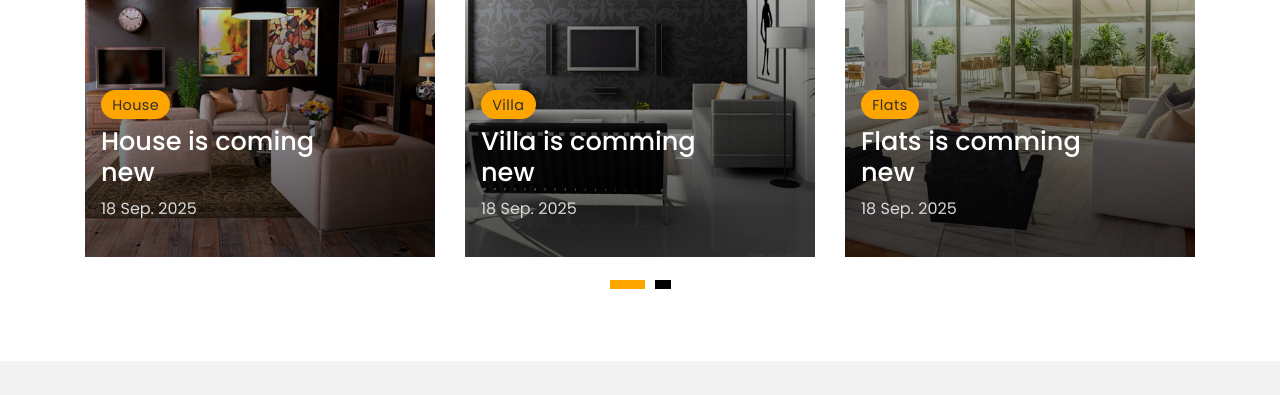
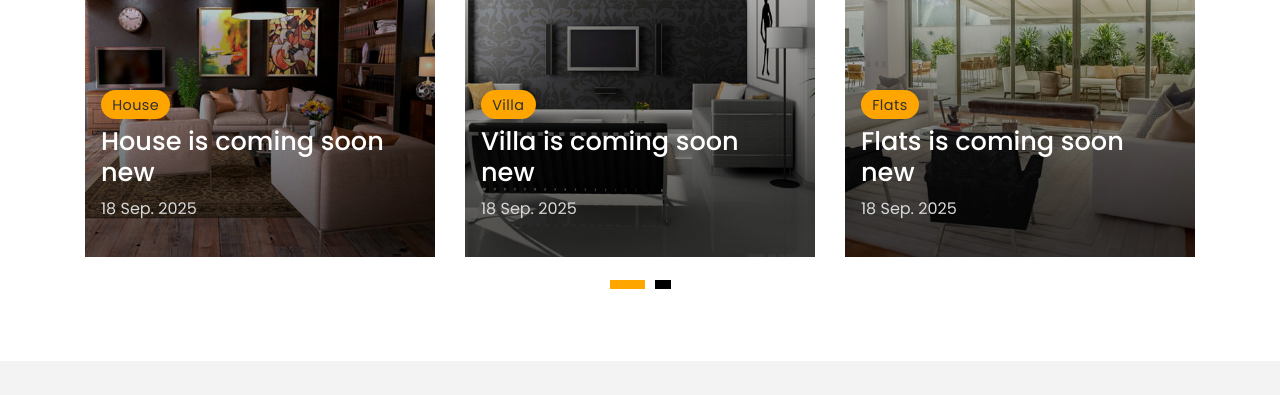
Before and after one commit to DortexAi/rsgrouprealestate, a plain HTML site: page index.html in a window 1280 px wide. Shown: the part 2620-3015 px from the top of the page. Drawn offline with Linux system fonts and the light colour scheme.

Commit message:
minor changes

```diff
--- a/index.html
+++ b/index.html
@@ -593,7 +593,7 @@
                 </div>
                 <div class="card-title-b">
                   <h2 class="title-2">
-                    <a href="blog-single.html">House is coming
+                    <a href="blog-single.html">House is coming soon
                       <br> new</a>
                   </h2>
                 </div>
@@ -616,7 +616,7 @@
                 </div>
                 <div class="card-title-b">
                   <h2 class="title-2">
-                    <a href="blog-single.html">Villa is comming
+                    <a href="blog-single.html">Villa is coming soon
                       <br> new</a>
                   </h2>
                 </div>
@@ -639,7 +639,7 @@
                 </div>
                 <div class="card-title-b">
                   <h2 class="title-2">
-                    <a href="blog-single.html">Flats is comming
+                    <a href="blog-single.html">Flats is coming soon
                       <br> new</a>
                   </h2>
                 </div>
@@ -662,7 +662,7 @@
                 </div>
                 <div class="card-title-b">
                   <h2 class="title-2">
-                    <a href="#">Farmhouse is comming
+                    <a href="#">Farmhouse is coming soon
                       <br> new</a>
                   </h2>
                 </div>
```
